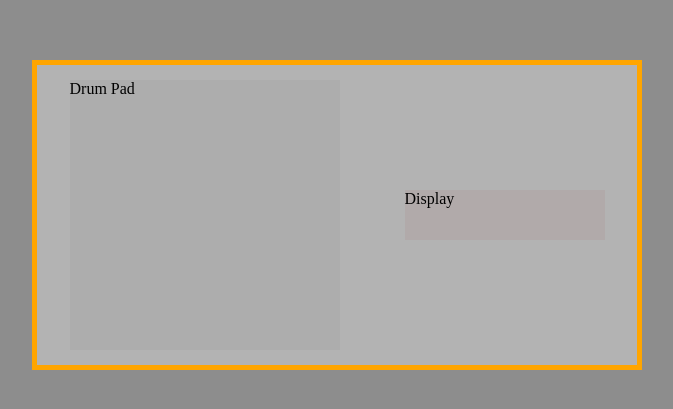
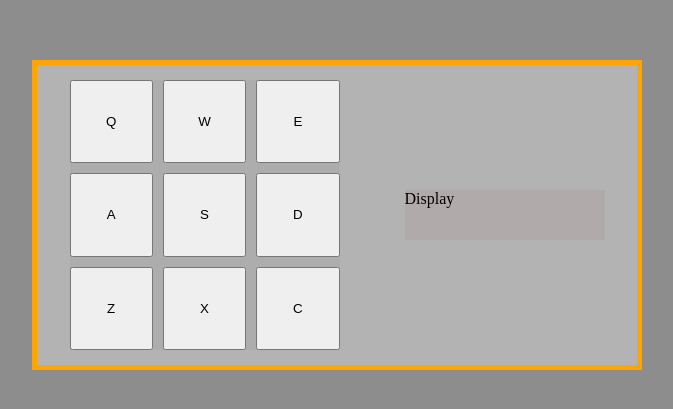
Before and after one commit to deepelegant99/drum-machine, a React (Create React App) app: page / in a window 1280 px wide. Shown: the part 185-594 px from the top of the page, without its empty margins (303-976 px from the left). Built offline with nearby package versions, Linux system fonts and the light colour scheme; the HTML template or start-up script is replaced by a standard one.

Commit message:
Created the layout for the buttons

```diff
--- a/src/components/Display.js
+++ b/src/components/Display.js
@@ -1,10 +1,8 @@
-import React from 'react'
-import styles from './Display.module.css'
+import React from "react";
+import styles from "./Display.module.css";
 
 const Display = () => {
-  return (
-    <div className={styles.Display}>Display</div>
-  )
-}
+  return <div className={styles.display}>Display</div>;
+};
 
-export default Display
+export default Display;
--- a/src/components/Display.module.css
+++ b/src/components/Display.module.css
@@ -1,5 +1,5 @@
-.Display{
-    background-color: hsl(0, 4%, 68%);
-    width: 200px;
-    height: 50px;
+.display {
+  background-color: hsl(0, 4%, 68%);
+  width: 200px;
+  height: 50px;
 }
--- a/src/components/Drumpad.js
+++ b/src/components/Drumpad.js
@@ -1,10 +1,20 @@
-import React from 'react'
-import styles from './Drumpad.module.css'
+import React from "react";
+import styles from "./Drumpad.module.css";
 
 const Drumpad = () => {
   return (
-    <div className={styles.Drumpad}>Drum Pad</div>
-  )
-}
+    <div className={styles.drumpad}>
+      <button className="drum-pad">Q</button>
+      <button className="drum-pad">W</button>
+      <button className="drum-pad">E</button>
+      <button className="drum-pad">A</button>
+      <button className="drum-pad">S</button>
+      <button className="drum-pad">D</button>
+      <button className="drum-pad">Z</button>
+      <button className="drum-pad">X</button>
+      <button className="drum-pad">C</button>
+    </div>
+  );
+};
 
-export default Drumpad
+export default Drumpad;
--- a/src/components/Drumpad.module.css
+++ b/src/components/Drumpad.module.css
@@ -1,5 +1,9 @@
-.Drumpad{
-    background-color: #adadad;
-    width: 270px;
-    height: 270px;
+.drumpad {
+  background-color: #adadad;
+  width: 270px;
+  height: 270px;
+  display: grid;
+  gap: 10px;
+  grid-template-columns: 1fr 1fr 1fr;
+  grid-template-rows: 1fr 1fr 1fr;
 }
```
